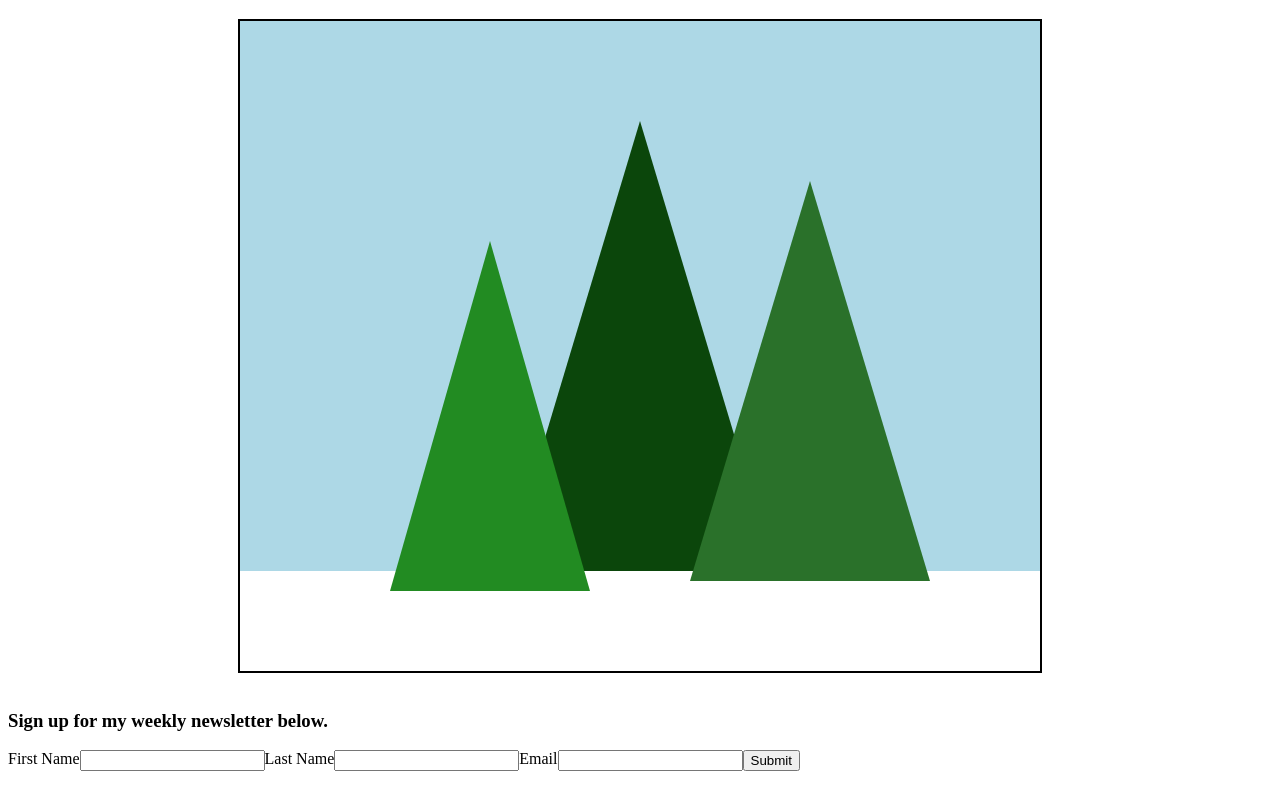
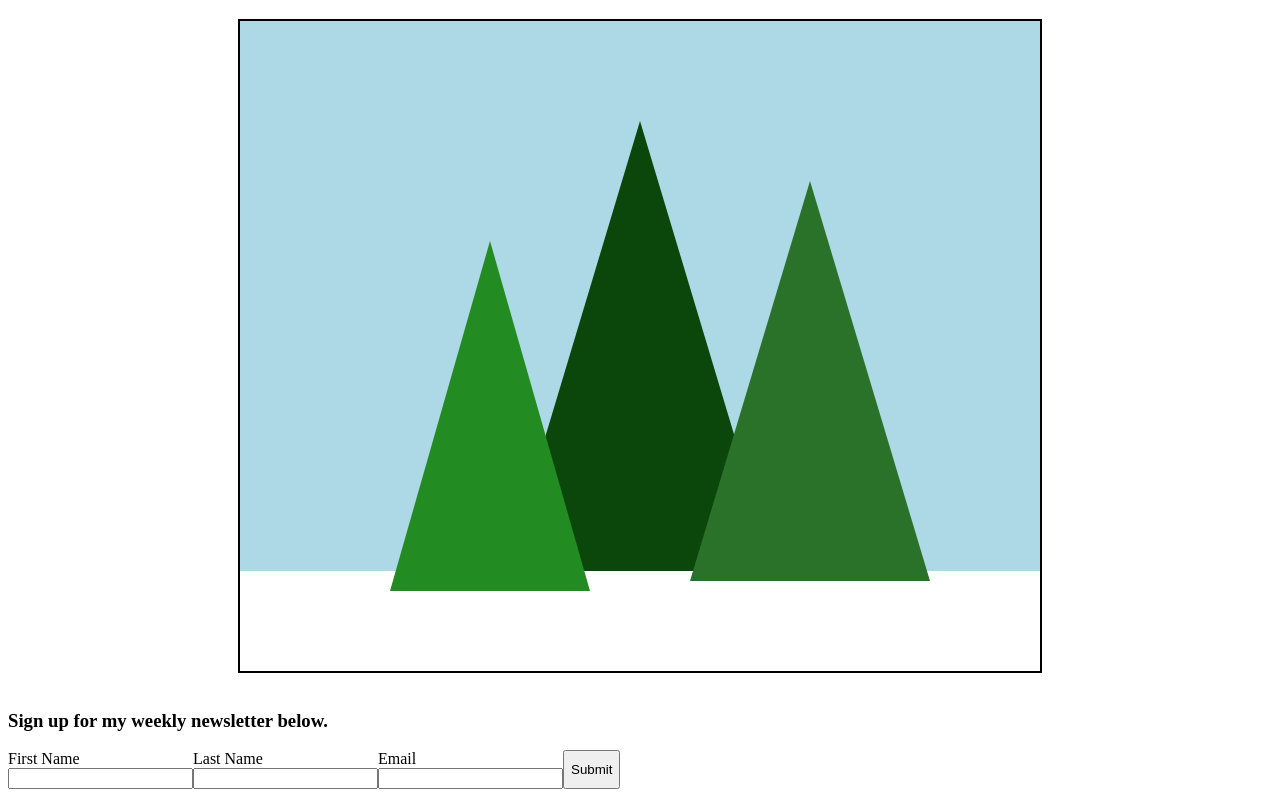
Before and after one commit to BethQ321/picasso, a plain HTML site: page picasso.html in a window 1280 px wide. Shown: the part 61-858 px from the top of the page. Drawn offline with Linux system fonts and the light colour scheme.

Commit message:
Form corrections

```diff
--- a/picasso.html
+++ b/picasso.html
@@ -22,17 +22,22 @@
 
         <h3>Sign up for my weekly newsletter below.</h3>
         <form action="./formsubmitted.html">
-            <label for="fName">First Name</label>
-            <br>
-            <input type="text" name="fName">
-            <br>
-            <label for="lName">Last Name</label>
-            <br>
-            <input type="text" name="lName">
-            <br>
-            <label for="email">Email</label>
-            <br>
-            <input type="email" name="email">
+            <label>
+                First Name
+                <br>
+                <input type="text" name="firstName">
+            </label>
+            <label>
+                Last Name
+                <br>
+                <input type="text" name="lastName">
+            </label>
+            <label>
+                Email
+                <br>
+                <input type="email" name="eMail">
+            </label>
+
             <button>Submit</button>
         </form>
     </main>
```
